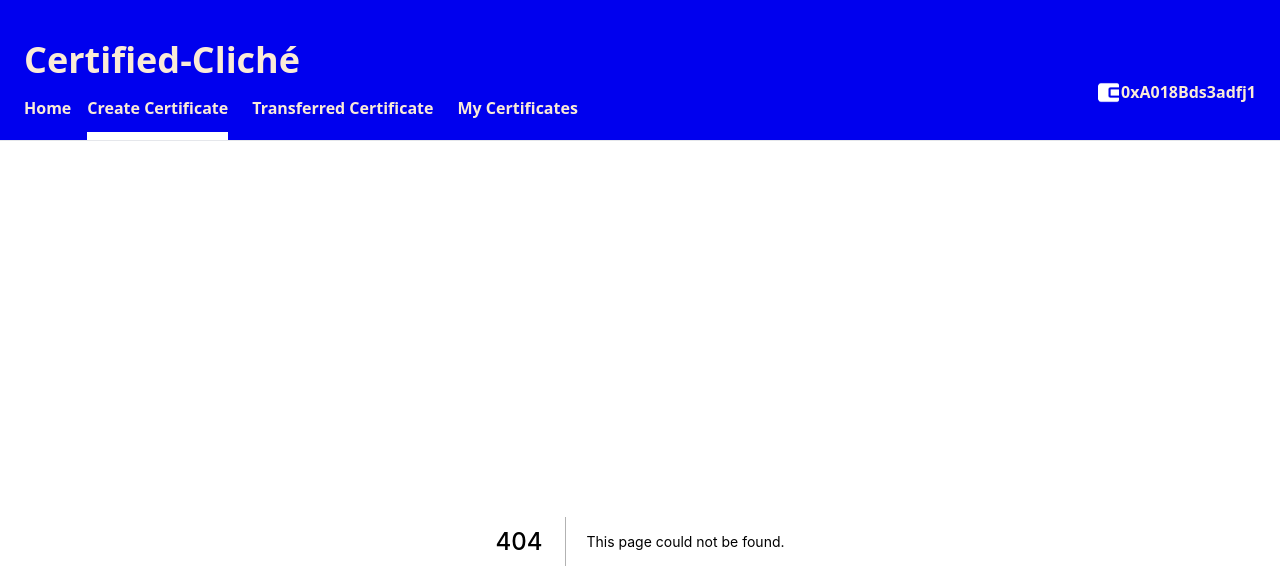
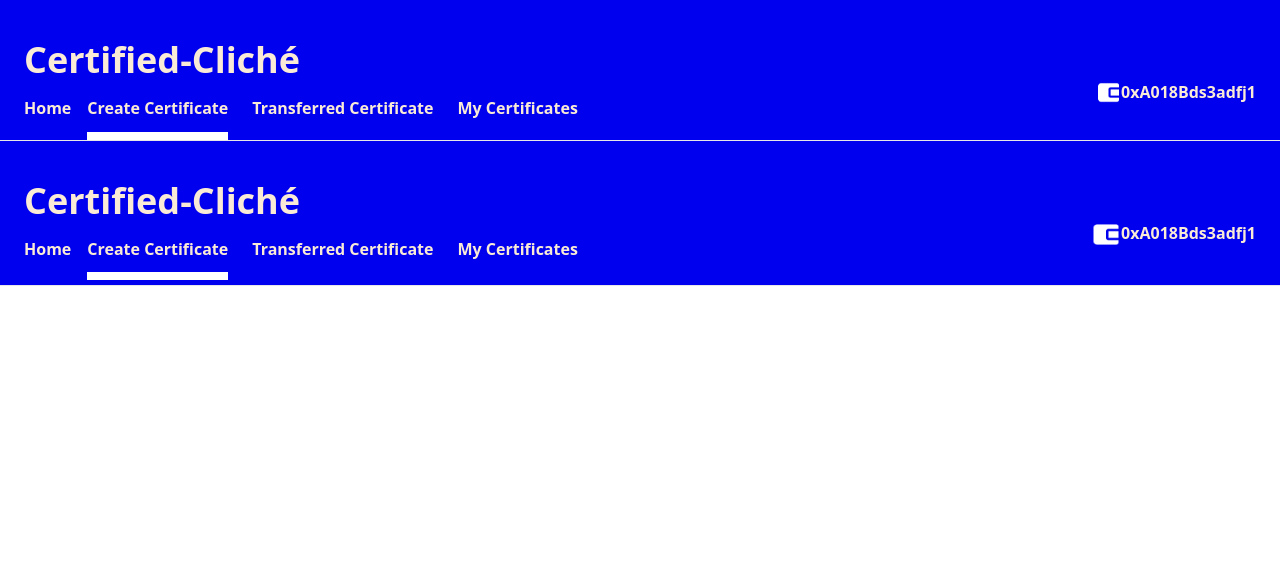
Before and after one commit to megabyte0x/certified_cliche, a Next.js app in the folder client/: page /components/navbar/Navbar in a window 1280 px wide. Before the commit this address had no page. Shown: the top 588 px of the page. Built offline with nearby package versions, Linux system fonts and the light colour scheme.

Commit message:
Making a PR

```diff
--- /dev/null
+++ b/client/pages/components/navbar/Navbar.js
@@ -0,0 +1,44 @@
+import Link from 'next/link'
+import Image from 'next/image'
+import navbarcss from './navbar.module.css'
+
+const Navbar = () => {
+    return(
+        <div className={navbarcss.navigations}>
+        <nav className="border-b p-6 place-content-center">
+        <p className="text-4xl font-bold mt-4 ">
+          Certified-Cliché
+        </p>
+        <div className={navbarcss.right} id="account">
+        <p className={navbarcss.account}>0xA018Bds3adfj1</p>
+        </div>
+        <div className={navbarcss.right}>
+           <Image src="/wall.png" width="30px" height="27px"/>
+        </div>
+        <div className="flex mt-4">
+          <Link href="/">
+            <a className="mr-4 text-white-500">
+             <span className={navbarcss.links}>Home</span>
+            </a>
+          </Link>
+          <Link href="/create-certificate">
+            <a className="mr-6 text-white-500">
+              <span className={navbarcss.active}>Create Certificate</span>
+            </a>
+          </Link>
+          <Link href="/transferred-certificate">
+            <a className="mr-6 text-white-500">
+              <span className={navbarcss.links}>Transferred Certificate</span>
+            </a>
+          </Link>
+          <Link href="/my-certificates">
+            <a className="mr-6 text-white-500">
+             <span className={navbarcss.links}>My Certificates</span>
+            </a>
+          </Link>
+        </div>
+      </nav>
+      </div>
+    );
+}
+export default Navbar;
--- /dev/null
+++ b/client/pages/components/navbar/navbar.module.css
@@ -0,0 +1,26 @@
+.navigations{
+    background-color: #0000EE;
+    color: antiquewhite;
+}
+
+.right{
+   display: inline;
+   float:right;
+}
+.account{
+   font-weight: 900;
+}
+
+.active{
+    content: "";
+    display: inline;
+    color:antiquewhite;
+    padding-bottom:12px;
+    margin-bottom:0px;
+    font-weight:900;
+    border-bottom:8px solid white;
+}
+.links{
+    font-weight: 900;
+    color:antiquewhite;
+}
```
Also changed, not shown: client/pages/components/images/wall.png (added).
